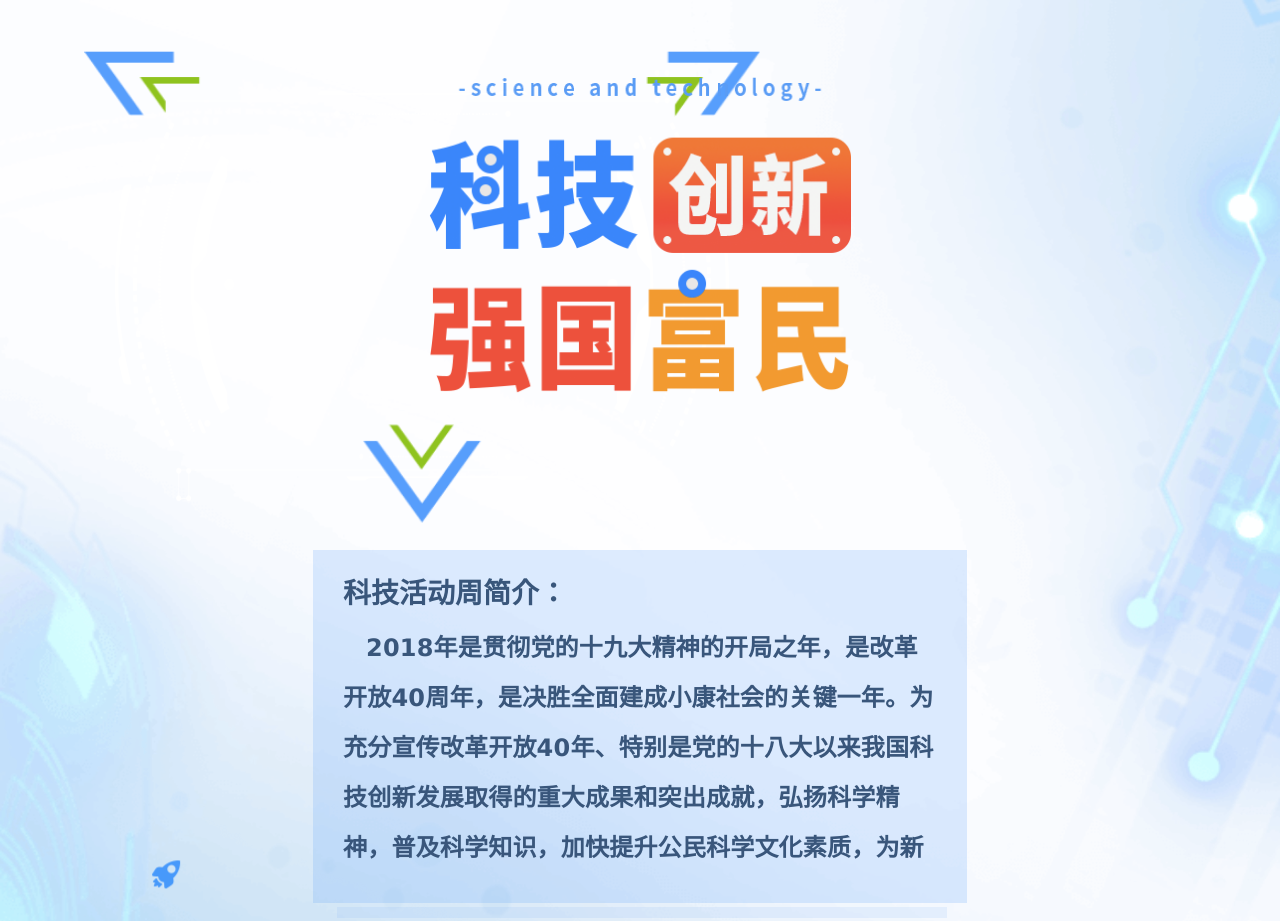
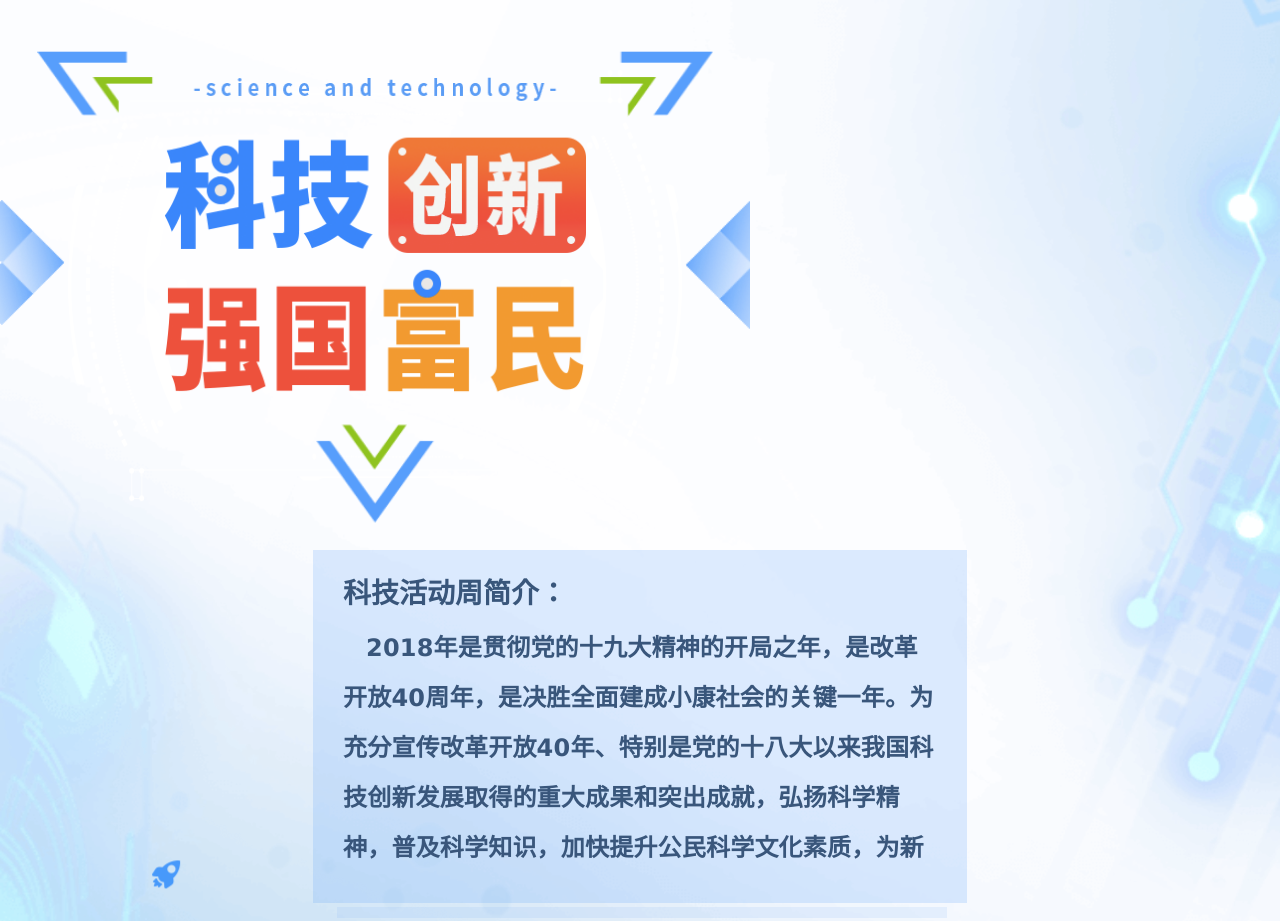
Before and after one commit to zhuyangithub/zhuyangithub.github.io, a plain HTML site: page index.html in a window 1280 px wide. Shown: the top 921 px of the page. Drawn offline with Linux system fonts and the light colour scheme.

Commit message:
24
修改

```diff
--- a/css/style.css
+++ b/css/style.css
@@ -49,6 +49,7 @@ body{
     background-size: 0.47rem;
 }
 .page-header{
+    width: 7.5rem;
     position: relative;
     height: 5.5rem;
     background: url('../img/1.png') no-repeat center center;
@@ -172,6 +173,21 @@ body{
 #showAll{
     font-weight: bold;
 }
+.sj_l,.sj_r{
+    position: absolute;
+    width: 0.65rem;
+    height: 5rem;
+    background-size: 0.65rem !important;
+    top:2.4rem;
+}
+.sj_l{
+    left:0;
+    background:url('../img/sj_l.png') no-repeat;
+}
+.sj_r{
+    background:url('../img/sj_r.png') no-repeat;
+    right:0;
+}
 @keyframes fly1 {
     0% {
         -webkit-transform:matrix(1,0,0,1,430,-353);
--- a/index.html
+++ b/index.html
@@ -30,6 +30,11 @@
 
     <div class="page-con">
         <div class="page-header">
+            <style>
+
+            </style>
+            <div class="sj_l"></div>
+            <div class="sj_r"></div>
             <div class="circular"><img src="img/leishe.png"></div>
             <div class="triangle"><img src="img/sanjiao.png"></div>
         </div>
```
Also changed, not shown: img/lfx.png (added), img/sj.png (added), img/sj_l.png (added), img/sj_r.png (added).
